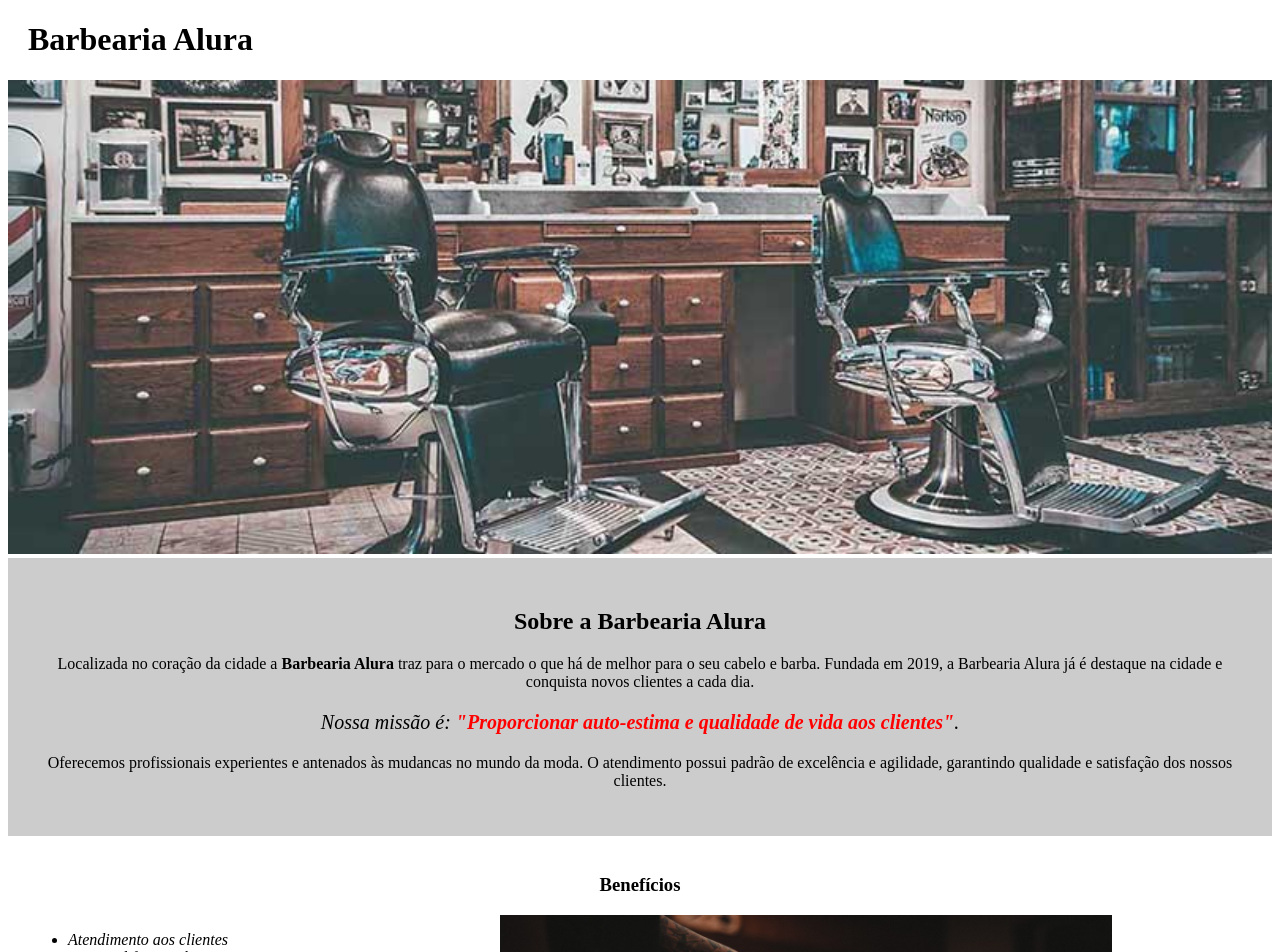
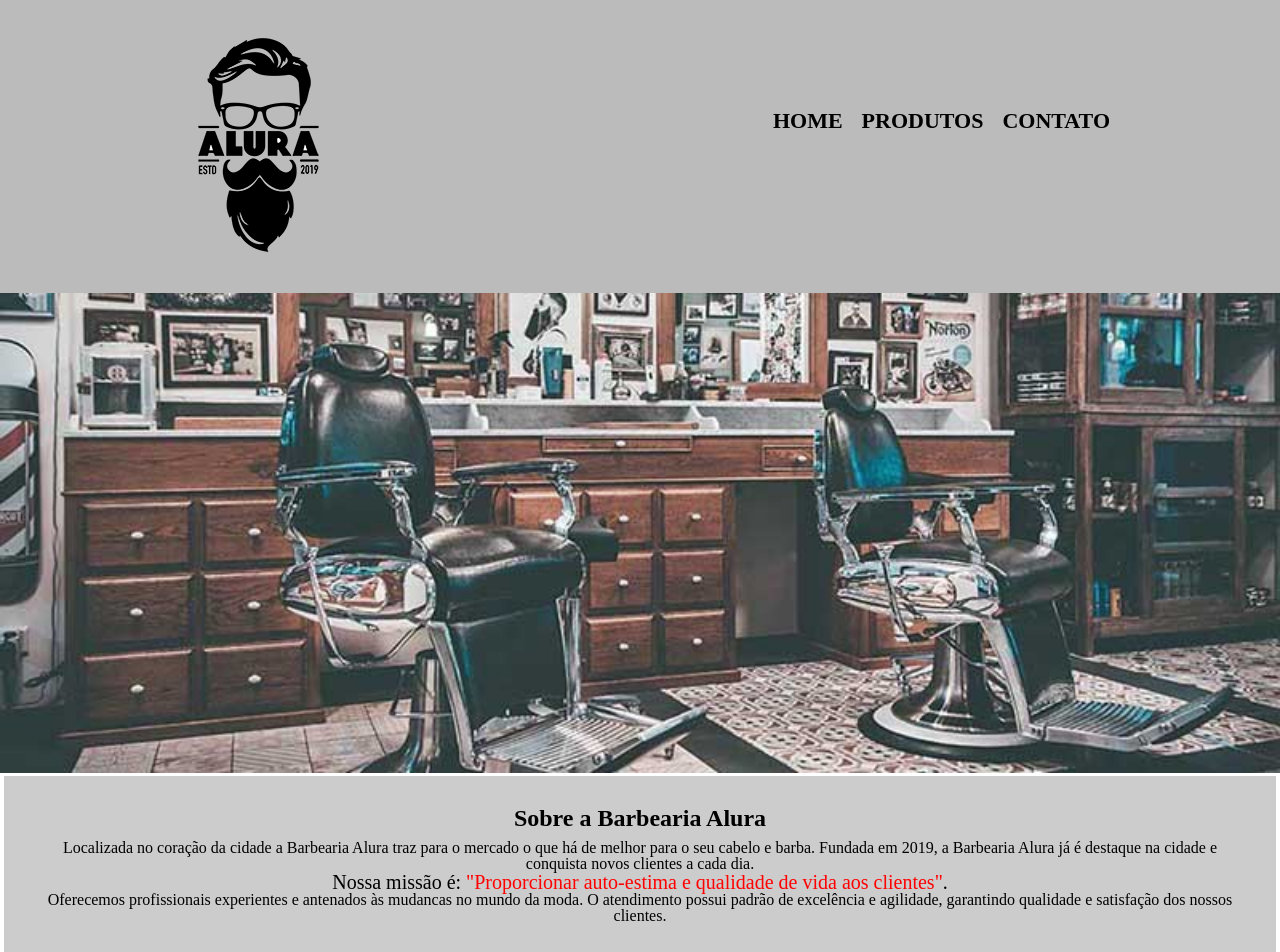
Before and after one commit to pedrosaints/HTML5-e-CSS3, a plain HTML site: page HTML5 e CSS3 PT II/index.html in a window 1280 px wide. Shown: the top 952 px of the page. Drawn offline with Linux system fonts and the light colour scheme.

Commit message:
Add files via upload

```diff
--- a/HTML5 e CSS3 PT II/index.html
+++ b/HTML5 e CSS3 PT II/index.html
@@ -3,16 +3,26 @@
 	<head>
 		<meta charset="utf-8">
 		<title>Barbearia Alura</title>
+		<link rel="stylesheet" type="text/css" href="reset.css">
 		<link rel="stylesheet" type="text/css" href="style.css">
-		<style >
-
-		</style>
 	</head>
 
 	<body>
-		<header class="tituloprincipal">
-			<h1>Barbearia Alura</h1>
-		</header>
+		<header>
+		<div class="caixa">
+			<h1>
+				<img src="logo.png">
+			</h1>
+
+			<nav>
+				<ul>
+					<li><a href="index.html">Home</a></li>
+					<li><a href="produtos.html">Produtos</a></li>
+					<li><a href="contato.html">Contato</a></li>
+				</ul>
+			</nav>
+		</div>
+	</header>
 
 		<img class="banner" src="banner.jpg">
 
@@ -49,6 +59,13 @@
 			<img class="beneficiosimg" src="beneficios.jpg">
 		</div>
 
+		<footer>
+			<img src="logo-branco.png">
+			<p class="copyright">
+				&copy; Copyright Barbearia Alura 2020
+			</p>
+		</footer>
+
 	</body>
 
 </html>
--- a/HTML5 e CSS3 PT II/style.css
+++ b/HTML5 e CSS3 PT II/style.css
@@ -1,25 +1,58 @@
-body{
+header {
+	background: #BBBBBB;
 
 }
 
-.tituloprincipal{
-	padding-left: 20px;
+.caixa {
+	position: relative;
+	width: 940px;
+	margin: 0 auto;
+	padding: 20px 0;
 }
 
+nav {
+	position: absolute;
+	top: 110px;
+	right: 0;
+}
+
+nav li {
+	display: inline;
+	margin: 0 0 0 15px;
+}
+
+nav a {
+	text-transform: uppercase;
+	color: #000000;
+	font-weight: bold;
+	font-size: 22px;
+	text-decoration: none;
+}
+
+nav a:hover {
+	color: #C78C19;
+	text-decoration: underline;
+}
+
+
 .banner{
-	width: 100%
+	width: 100%;
 }
 
 .principal{
 	background: #CCCCCC;
 	padding: 30px;
+	margin: 0 4px;
 }
 
-.titulocentralizado{
+.principal .titulocentralizado{
 	text-align: center;
+	font-weight: bold;
+	font-size: 24px;
+	margin-bottom: 10px;
 }
 
-p{
+.principal{
 	text-align: center;
 }
 
@@ -27,7 +60,7 @@ p{
 	font-size: 20px;
 }
 
-em strong{
+.missao em strong{
 	color: #FF0000
 }
 
@@ -36,8 +69,14 @@ em strong{
 	padding: 20px;
 }
 
+.beneficios .titulocentralizado{
+	text-align: center;
+	font-weight: bold;
+	font-size: 22px;
+	margin-bottom: 10px;
+}
 
-ul{
+.beneficios ul{
 	display: inline-block;
 	vertical-align: top;
 	width: 20%;
@@ -46,8 +85,21 @@ ul{
 
 .beneficiositens{
 	font-style: italic;
+	font-size: 18px;
 }
 
 .beneficiosimg{
 	width: 50%
 }
+
+footer {
+	text-align: center;
+	background: url("bg.jpg");
+	padding: 40px 0;
+}
+
+.copyright {
+	color: #FFFFFF;
+	font-size: 13px;
+	margin-top: 20px;
+}
```
